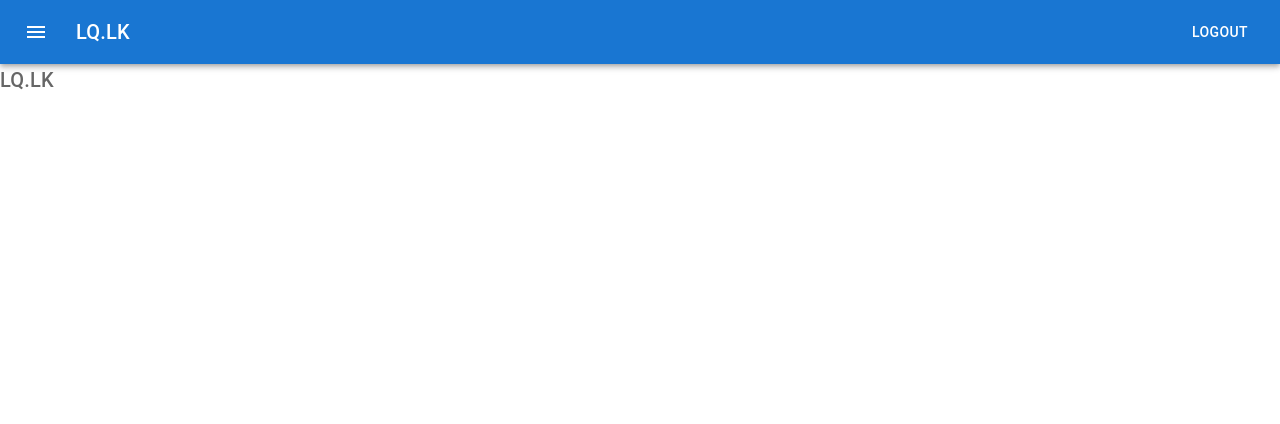
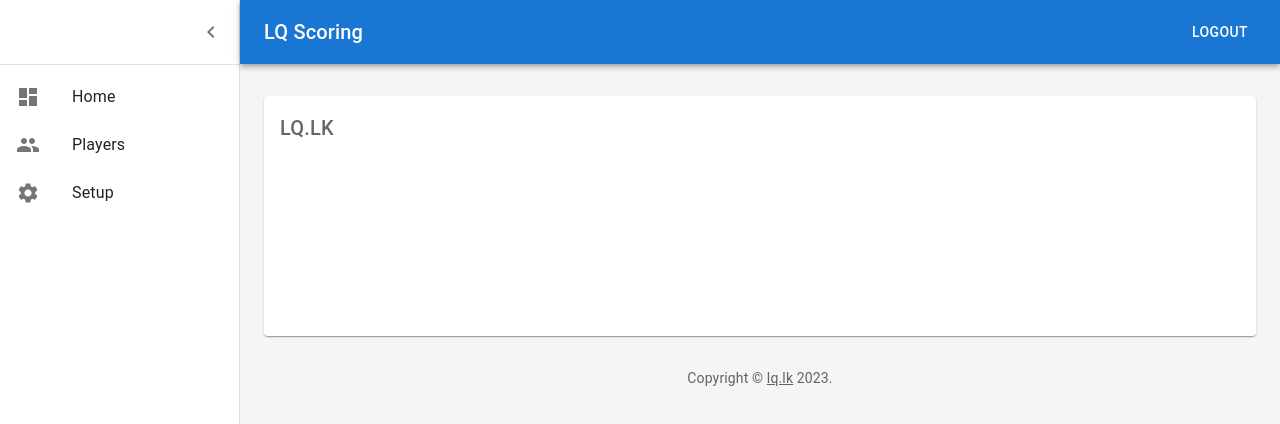
Before and after one commit to webteam-mcg/score-update-console-v2, a React (Create React App) app: page / in a window 1280 px wide. Shown: the top 424 px of the page. Built offline with nearby package versions, Linux system fonts and the light colour scheme; no server answers; sample sign-in values are in the browser's storage.

Commit message:
Dashboard Design

```diff
--- a/src/App.js
+++ b/src/App.js
@@ -1,6 +1,5 @@
 import { Fragment } from 'react';
 import { BrowserRouter as Router, Route, Routes, Navigate } from 'react-router-dom';
-import NavBar from './components/Navbar';
 import Home from './pages/home/Home';
 import Login from './pages/login/Login';
 import { useAuthContext } from './hooks/useAuthContext';
@@ -12,7 +11,6 @@ function App() {
     <Fragment>
     {authIsReady && (
       <Router>
-        <NavBar/>
         <Routes>
           <Route
             exact path="/"
--- /dev/null
+++ b/src/components/Copyright.js
@@ -0,0 +1,15 @@
+import Link from '@mui/material/Link';
+import Typography from '@mui/material/Typography';
+
+export default function Copyright(props) {
+    return (
+      <Typography variant="body2" color="text.secondary" align="center" {...props}>
+        {'Copyright © '}
+        <Link color="inherit" href="https://lq.lk/">
+          lq.lk
+        </Link>{' '}
+        {new Date().getFullYear()}
+        {'.'}
+      </Typography>
+    );
+}
--- /dev/null
+++ b/src/components/Dashboard.js
@@ -0,0 +1,157 @@
+import * as React from 'react';
+import { Link as RouterLink } from 'react-router-dom';
+import { styled, createTheme, ThemeProvider } from '@mui/material/styles';
+import CssBaseline from '@mui/material/CssBaseline';
+import MuiDrawer from '@mui/material/Drawer';
+import Box from '@mui/material/Box';
+import MuiAppBar from '@mui/material/AppBar';
+import Toolbar from '@mui/material/Toolbar';
+import List from '@mui/material/List';
+import Typography from '@mui/material/Typography';
+import Divider from '@mui/material/Divider';
+import IconButton from '@mui/material/IconButton';
+import Container from '@mui/material/Container';
+import Grid from '@mui/material/Grid';
+import MenuIcon from '@mui/icons-material/Menu';
+import ChevronLeftIcon from '@mui/icons-material/ChevronLeft';
+import Button from '@mui/material/Button';
+
+import { menuItems } from './menuItems';
+import { useLogout } from '../hooks/useLogout';
+import { useAuthContext } from '../hooks/useAuthContext';
+import Copyright from './Copyright';
+
+const drawerWidth = 240;
+
+const AppBar = styled(MuiAppBar, {
+  shouldForwardProp: (prop) => prop !== 'open',
+})(({ theme, open }) => ({
+  zIndex: theme.zIndex.drawer + 1,
+  transition: theme.transitions.create(['width', 'margin'], {
+    easing: theme.transitions.easing.sharp,
+    duration: theme.transitions.duration.leavingScreen,
+  }),
+  ...(open && {
+    marginLeft: drawerWidth,
+    width: `calc(100% - ${drawerWidth}px)`,
+    transition: theme.transitions.create(['width', 'margin'], {
+      easing: theme.transitions.easing.sharp,
+      duration: theme.transitions.duration.enteringScreen,
+    }),
+  }),
+}));
+
+const Drawer = styled(MuiDrawer, { shouldForwardProp: (prop) => prop !== 'open' })(
+  ({ theme, open }) => ({
+    '& .MuiDrawer-paper': {
+      position: 'relative',
+      whiteSpace: 'nowrap',
+      width: drawerWidth,
+      transition: theme.transitions.create('width', {
+        easing: theme.transitions.easing.sharp,
+        duration: theme.transitions.duration.enteringScreen,
+      }),
+      boxSizing: 'border-box',
+      ...(!open && {
+        overflowX: 'hidden',
+        transition: theme.transitions.create('width', {
+          easing: theme.transitions.easing.sharp,
+          duration: theme.transitions.duration.leavingScreen,
+        }),
+        width: theme.spacing(7),
+        [theme.breakpoints.up('sm')]: {
+          width: theme.spacing(9),
+        },
+      }),
+    },
+  }),
+);
+
+const mdTheme = createTheme();
+
+export default function Dashboard({children}) {
+
+  const { logout } = useLogout();
+  const { user } = useAuthContext();
+  const [open, setOpen] = React.useState(true);
+  const toggleDrawer = () => {
+    setOpen(!open);
+  };
+
+  return (
+    <ThemeProvider theme={mdTheme}>
+      <Box sx={{ display: 'flex' }}>
+        <CssBaseline />
+        <AppBar position="absolute" open={open}>
+          <Toolbar
+            sx={{
+              pr: '24px', // keep right padding when drawer closed
+            }}
+          >
+            <IconButton
+              edge="start"
+              color="inherit"
+              aria-label="open drawer"
+              onClick={toggleDrawer}
+              sx={{
+                marginRight: '36px',
+                ...(open && { display: 'none' }),
+              }}
+            >
+              <MenuIcon />
+            </IconButton>
+            <Typography
+              component="h1"
+              variant="h6"
+              color="inherit"
+              noWrap
+              sx={{ flexGrow: 1 }}
+            >
+              LQ Scoring
+            </Typography>
+            {!user && (<Button color="inherit" component={RouterLink} to="/login">Login</Button>)}
+            {user && (<Button color="inherit" onClick={logout}>Logout</Button>)}
+          </Toolbar>
+        </AppBar>
+        <Drawer variant="permanent" open={open}>
+          <Toolbar
+            sx={{
+              display: 'flex',
+              alignItems: 'center',
+              justifyContent: 'flex-end',
+              px: [1],
+            }}
+          >
+            <IconButton onClick={toggleDrawer}>
+              <ChevronLeftIcon />
+            </IconButton>
+          </Toolbar>
+          <Divider />
+          <List component="nav">
+            {menuItems}
+          </List>
+        </Drawer>
+        <Box
+          component="main"
+          sx={{
+            backgroundColor: (theme) =>
+              theme.palette.mode === 'light'
+                ? theme.palette.grey[100]
+                : theme.palette.grey[900],
+            flexGrow: 1,
+            height: '100vh',
+            overflow: 'auto',
+          }}
+        >
+          <Toolbar />
+          <Container maxWidth="lg" sx={{ mt: 4, mb: 4 }}>
+          <Grid container spacing={3}>
+            {children}
+          </Grid>
+            <Copyright sx={{ pt: 4 }} />
+          </Container>
+        </Box>
+      </Box>
+    </ThemeProvider>
+  );
+}
--- a/src/components/Navbar.js
+++ /dev/null
@@ -1,40 +0,0 @@
-import * as React from 'react';
-import { Link as RouterLink } from 'react-router-dom';
-import AppBar from '@mui/material/AppBar';
-import Box from '@mui/material/Box';
-import Toolbar from '@mui/material/Toolbar';
-import Typography from '@mui/material/Typography';
-import Button from '@mui/material/Button';
-import IconButton from '@mui/material/IconButton';
-import MenuIcon from '@mui/icons-material/Menu';
-import { useLogout } from '../hooks/useLogout';
-import { useAuthContext } from '../hooks/useAuthContext';
-
-export default function NavBar() {
-
-    const { logout } = useLogout();
-    const { user } =  useAuthContext();
-
-    return (
-        <Box sx={{ flexGrow: 1 }}>
-        <AppBar position="static">
-            <Toolbar>
-            <IconButton
-                size="large"
-                edge="start"
-                color="inherit"
-                aria-label="menu"
-                sx={{ mr: 2 }}
-            >
-                <MenuIcon />
-            </IconButton>
-            <Typography variant="h6" component="div" sx={{ flexGrow: 1 }}>
-                LQ.LK
-            </Typography>
-            {!user && (<Button color="inherit" component={RouterLink} to="/login">Login</Button>)}
-            {user && (<Button color="inherit" onClick={logout}>Logout</Button>)}
-            </Toolbar>
-        </AppBar>
-        </Box>
-    );
-}
--- /dev/null
+++ b/src/components/menuItems.js
@@ -0,0 +1,30 @@
+import * as React from 'react';
+import ListItemButton from '@mui/material/ListItemButton';
+import ListItemIcon from '@mui/material/ListItemIcon';
+import ListItemText from '@mui/material/ListItemText';
+import DashboardIcon from '@mui/icons-material/Dashboard';
+import SettingsIcon from '@mui/icons-material/Settings';
+import PeopleIcon from '@mui/icons-material/People';
+
+export const menuItems = (
+  <React.Fragment>
+    <ListItemButton>
+      <ListItemIcon>
+        <DashboardIcon />
+      </ListItemIcon>
+      <ListItemText primary="Home" />
+    </ListItemButton>
+    <ListItemButton>
+      <ListItemIcon>
+        <PeopleIcon />
+      </ListItemIcon>
+      <ListItemText primary="Players" />
+    </ListItemButton>
+    <ListItemButton>
+      <ListItemIcon>
+        <SettingsIcon />
+      </ListItemIcon>
+      <ListItemText primary="Setup" />
+    </ListItemButton>
+  </React.Fragment>
+);
--- a/src/pages/home/Home.js
+++ b/src/pages/home/Home.js
@@ -1,9 +1,21 @@
 import React from 'react';
 import Typography from '@mui/material/Typography';
+import Grid from '@mui/material/Grid';
+import Paper from '@mui/material/Paper';
+import Dashboard from '../../components/Dashboard';
 
 export default function Home() {
     return (
-        <div>
+        <Dashboard>
+            <Grid item xs={12} md={12} lg={12}>
+                <Paper
+                    sx={{
+                        p: 2,
+                        display: 'flex',
+                        flexDirection: 'column',
+                        height: 240,
+                    }}
+                >
                 <Typography
                     variant="h6"
                     color="textSecondary"
@@ -12,6 +24,8 @@ export default function Home() {
                 >
                     LQ.LK
                 </Typography>
-        </div>
+                </Paper>
+            </Grid>
+        </Dashboard>
     )
 }
```
Lines whose indentation alone changed are shown as unchanged.
